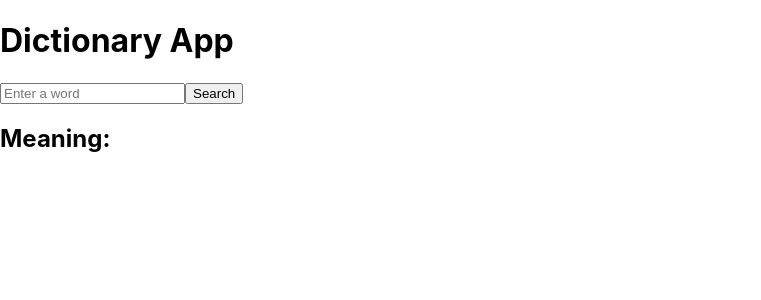
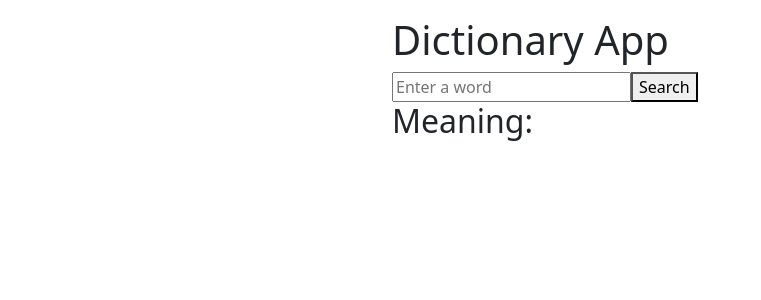
Before and after one commit to harshbix/dictionary, a React (Create React App) app: page / in a window 1280 px wide. Shown: the top 300 px of the page, without its empty margins (0-761 px from the left). Built offline with nearby package versions, Linux system fonts and the light colour scheme.

Commit message:
added bootstrap to style the dictionary

```diff
--- a/src/App.js
+++ b/src/App.js
@@ -1,5 +1,6 @@
 import React from 'react';
 import DictionaryApp from './dictionaryApp';
+import 'bootstrap/dist/css/bootstrap.min.css'
 
 function App() {
   return (
--- a/src/dictionaryApp.jsx
+++ b/src/dictionaryApp.jsx
@@ -22,7 +22,8 @@ const DictionaryApp = () => {
   };
 
   return (
-    <div>
+    <div className="row justify-content-center m-3">
+    <div className="col-5">
       <h1>Dictionary App</h1>
       <input
         type="text"
@@ -36,6 +37,7 @@ const DictionaryApp = () => {
         <p>{meaning}</p>
       </div>
     </div>
+    </div>
   );
 };
 
--- a/src/index.js
+++ b/src/index.js
@@ -1,17 +1,11 @@
 import React from 'react';
-import ReactDOM from 'react-dom/client';
+import ReactDOM from 'react-dom';
 import './index.css';
 import App from './App';
-import reportWebVitals from './reportWebVitals';
 
-const root = ReactDOM.createRoot(document.getElementById('root'));
-root.render(
+ReactDOM.render(
   <React.StrictMode>
     <App />
-  </React.StrictMode>
+  </React.StrictMode>,
+  document.getElementById('root')
 );
-
-// If you want to start measuring performance in your app, pass a function
-// to log results (for example: reportWebVitals(console.log))
-// or send to an analytics endpoint. Learn more: https://bit.ly/CRA-vitals
-reportWebVitals();
```
